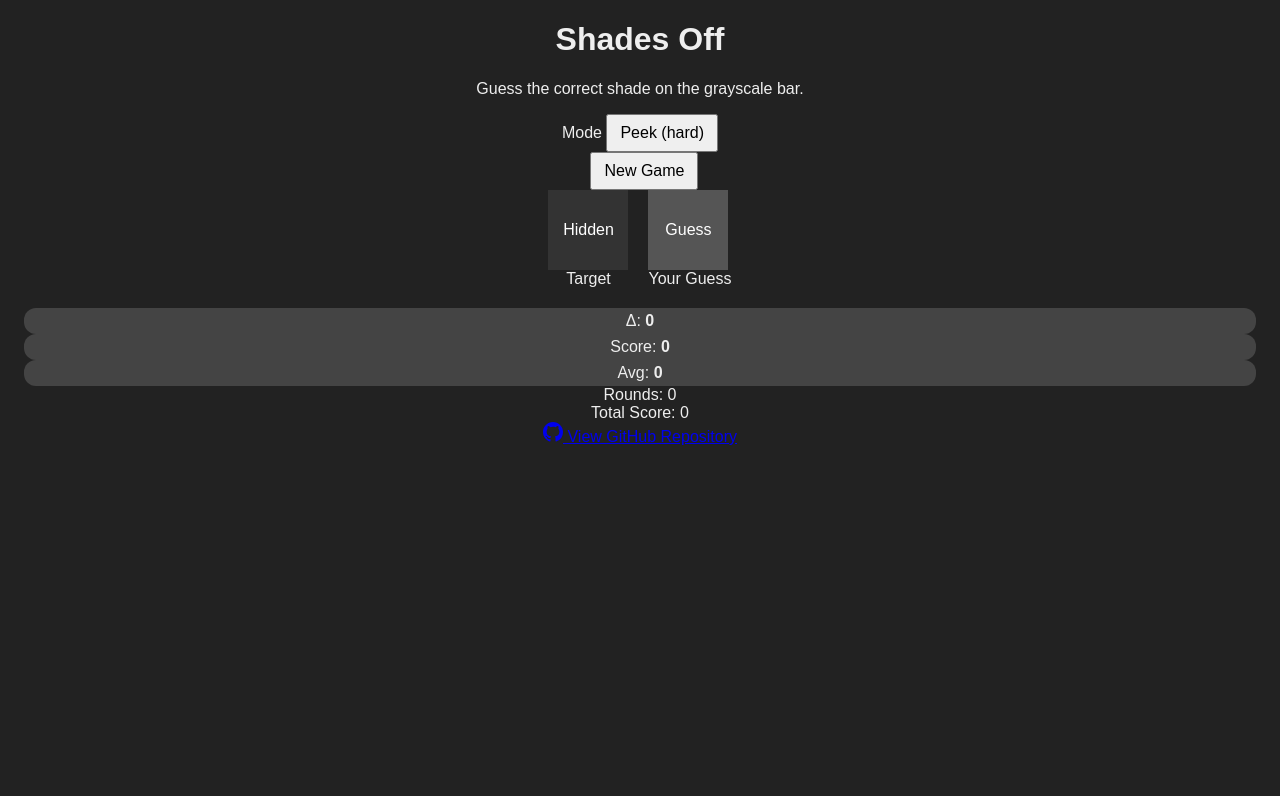
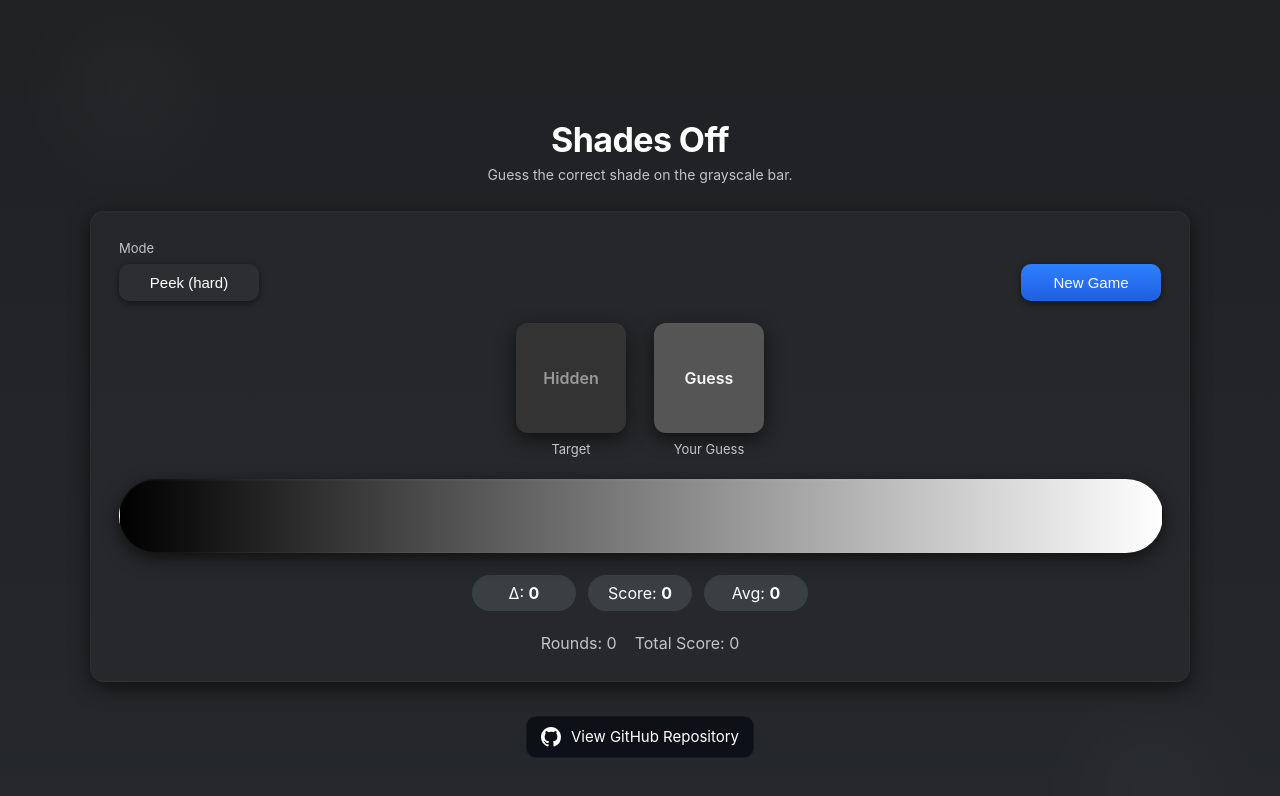
Before and after one commit to AyushBhansali123/shades-off, a plain HTML site: page index.html in a window 1280 px wide. Drawn offline with Linux system fonts and the light colour scheme.

Commit message:
Update styles.css

```diff
--- a/styles.css
+++ b/styles.css
@@ -1,111 +1,276 @@
-body {
-  font-family: sans-serif;
-  background: #222;
-  color: #eee;
-  margin: 20px;
-  text-align: center;
+:root{
+  --bg-1: #1f2123;
+  --bg-2: #26292b;
+  --card: rgba(255,255,255,0.03);
+  --muted: #bfc5c9;
+  --accent: #6ea6ff;
+  --pill: #3a3f44;
 }
 
-.swatches {
+/* Page background: subtle noise-ish / soft radial pattern */
+body{
+  margin: 0;
+  font-family: Inter, system-ui, -apple-system, "Segoe UI", Roboto, "Helvetica Neue", Arial;
+  color: #eee;
+  background:
+    radial-gradient(circle at 10% 10%, rgba(255,255,255,0.02), transparent 8%),
+    radial-gradient(circle at 90% 90%, rgba(255,255,255,0.02), transparent 8%),
+    linear-gradient(180deg, var(--bg-1), var(--bg-2));
+  -webkit-font-smoothing:antialiased;
+  -moz-osx-font-smoothing:grayscale;
+  min-height: 100vh;
   display: flex;
+  align-items: center;
   justify-content: center;
-  gap: 20px;
-  margin-bottom: 20px;
+  padding: clamp(16px, 3vw, 40px);
 }
 
-.swatch .sample {
-  width: 80px;
-  height: 80px;
-  line-height: 80px;
-  background: #000;
+/* page container */
+.page{
+  width: min(1100px, 96%);
+  display: flex;
+  flex-direction: column;
+  gap: clamp(18px, 2.5vw, 28px);
+  align-items: stretch;
+}
+
+/* header */
+.top{
+  text-align: center;
   color: #fff;
 }
 
-#barWrap {
-  position: relative;
-  margin: 20px auto;
-  width: 90%;
-  max-width: 600px;
+.title{
+  font-size: clamp(20px, 3.5vw, 34px);
+  margin: 0 0 6px;
+  letter-spacing: -0.6px;
 }
 
-#bar {
-  height: 60px;
-  background: linear-gradient(to right, #000, #fff);
-  cursor: pointer;
+.tagline{
+  margin: 0;
+  color: var(--muted);
+  font-size: clamp(12px, 1.6vw, 14px);
 }
 
-#ticks {
-  position: absolute;
-  top: 0;
-  left: 0;
-  height: 100%;
-  width: 100%;
-  pointer-events: none;
+/* Main card */
+.card{
+  background: linear-gradient(180deg, rgba(255,255,255,0.02), rgba(255,255,255,0.01));
+  border-radius: 14px;
+  padding: clamp(16px, 2.5vw, 28px);
+  display: flex;
+  flex-direction: column;
+  gap: clamp(14px, 2vw, 22px);
+  box-shadow: 0 6px 20px rgba(0,0,0,0.6), inset 0 1px 0 rgba(255,255,255,0.02);
+  border: 1px solid rgba(255,255,255,0.03);
 }
 
-.tick {
-  position: absolute;
-  top: 0;
-  width: 2px;
-  height: 100%;
-  background: red;
+/* Layout rows */
+.row{
+  display:flex;
+  gap:12px;
+  align-items:center;
 }
 
-.tick.guess {
-  background: lime;
+.controls-top{
+  justify-content: space-between;
+  flex-wrap:wrap;
 }
 
-.tick .label {
-  position: absolute;
-  top: -20px;
-  font-size: 12px;
-  color: #eee;
-  white-space: nowrap;
-  transform: translateX(-50%);
-}
-
-.results {
-  margin-top: 10px;
-}
-
-.pill {
-  padding: 4px 8px;
-  border-radius: 12px;
-  background: #444;
-  margin: 0 4px;
-}
-
-.pill.green {
-  background: #2e7d32;
-}
-
-.pill.red {
-  background: #c62828;
-}
-
-.controls {
-  margin-top: 20px;
-  display: flex;
-  justify-content: center;
-  gap: 10px;
-}
-
-button {
-  padding: 8px 12px;
-  font-size: 16px;
-}
-
-.sample {
-  display: flex;
-  align-items: center;
+.controls-bottom{
   justify-content: center;
 }
 
-#targetSwatch.hidden {
-  background: #333;
-  color: #aaa;
+/* control group */
+.control-group{
+  display:flex;
+  flex-direction:column;
+  gap:8px;
+  min-width: 140px;
 }
 
+label{
+  font-size: 13px;
+  color: var(--muted);
+}
+
+/* select + buttons */
+select, .btn{
+  padding: 10px 12px;
+  font-size: 15px;
+  border-radius: 10px;
+  border: none;
+  background: rgba(255,255,255,0.03);
+  color: #fff;
+  cursor: pointer;
+  min-width: 120px;
+  box-shadow: 0 2px 6px rgba(0,0,0,0.5);
+}
+
+.btn.primary{
+  background: linear-gradient(180deg, #2f80ff, #1f5fe0);
+  color: white;
+  min-width: 140px;
+}
+
+.btn[aria-pressed="true"]{
+  outline: 2px solid rgba(110,166,255,0.25);
+}
+
+/* swatches */
+.swatches{
+  display:flex;
+  gap: clamp(12px, 4vw, 28px);
+  justify-content: center;
+}
+
+.swatch{
+  display:flex;
+  flex-direction:column;
+  align-items:center;
+  gap:8px;
+}
+
+.swatch-label{
+  font-size: 13px;
+  color: var(--muted);
+}
+
+/* sample box */
+.sample{
+  width: clamp(64px, 12vw, 110px);
+  height: clamp(64px, 12vw, 110px);
+  border-radius: 12px;
+  display:flex;
+  align-items:center;
+  justify-content:center;
+  color: rgba(255,255,255,0.95);
+  font-weight: 600;
+  box-shadow: 0 6px 18px rgba(0,0,0,0.6), inset 0 1px 0 rgba(255,255,255,0.02);
+  transition: background 220ms ease;
+  user-select: none;
+}
+
+/* Hide sample "Hidden" text with subtle color */
+.sample:empty, .sample.hidden {
+  color: rgba(255,255,255,0.5);
+}
+
+/* bar area */
+.bar-wrap{
+  width: 100%;
+}
+
+.bar{
+  width: 100%;
+  height: clamp(48px, 8vw, 72px);
+  border-radius: 999px;
+  overflow: hidden;
+  position: relative;
+  touch-action: none;
+  outline: none;
+  border: 1px solid rgba(255,255,255,0.04);
+  box-shadow: 0 6px 18px rgba(0,0,0,0.6), inset 0 1px 0 rgba(255,255,255,0.02);
+  cursor: crosshair;
+  background: linear-gradient(90deg, #000, #fff);
+}
+
+/* ticks overlay */
+.ticks{
+  position:absolute;
+  inset:0;
+  pointer-events:none;
+}
+
+/* tick visuals */
+.tick{
+  position:absolute;
+  top:0;
+  width:3px;
+  height:100%;
+  transform: translateX(-50%);
+  border-radius: 2px;
+}
+
+.tick.guess{
+  background: rgba(110, 255, 150, 0.95);
+  width:4px;
+}
+
+.tick.target{
+  background: rgba(80, 150, 255, 0.95);
+  width:3px;
+}
+
+.tick .label{
+  position:absolute;
+  top:-20px;
+  left:50%;
+  transform:translateX(-50%);
+  color: var(--muted);
+  font-size: 12px;
+  white-space:nowrap;
+}
+
+/* results */
+.results{
+  display:flex;
+  gap:12px;
+  justify-content:center;
+  align-items:center;
+}
+
+.pill{
+  background: var(--pill);
+  padding: 8px 12px;
+  border-radius: 999px;
+  color: #fff;
+  min-width: 80px;
+  text-align:center;
+}
+
+.pill.green{ background: #176f3f; }
+.pill.red{ background: #ab1d1d; }
+
+/* stats row */
+.stats{
+  display:flex;
+  gap:18px;
+  justify-content:center;
+  color: var(--muted);
+}
+
+/* footer / github */
+.footer{
+  display:flex;
+  justify-content:center;
+  margin-top: 6px;
+}
+
+.github-button{
+  display:inline-flex;
+  gap:10px;
+  align-items:center;
+  background: #0d1117;
+  color: #fff;
+  padding: 10px 14px;
+  border-radius: 10px;
+  text-decoration:none;
+  font-size: 15px;
+  border: 1px solid rgba(255,255,255,0.03);
+}
+
+.github-button svg{ color: #fff; }
+
+/* small screen tweaks */
+@media (max-width:560px){
+  .controls-top{
+    gap: 12px;
+  }
+  .control-group{ min-width: 48%; }
+  .stats{ flex-wrap:wrap; gap:10px; }
+}
+
+/* screen-reader helper */
 .sr-only {
   position: absolute;
   width: 1px;
```
